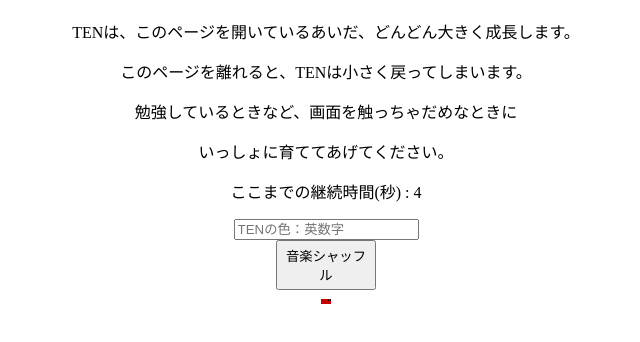
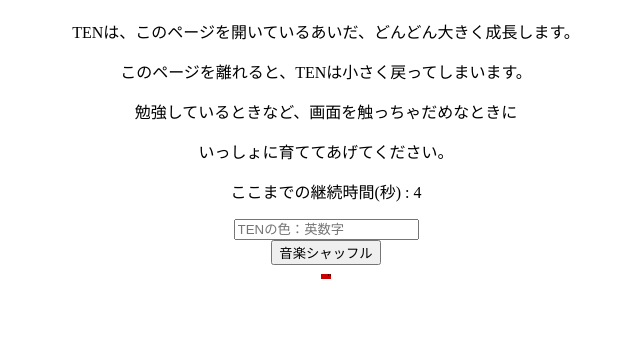
Before and after one commit to brrik/degitalPetTEN, a plain HTML site: page index.html in a window 1280 px wide. Shown: the part 70-412 px from the top of the page, without its empty margins (314-954 px from the left). Drawn offline with Linux system fonts and the light colour scheme.

Commit message:
button size adopt

```diff
--- a/style.css
+++ b/style.css
@@ -6,10 +6,6 @@ body{
     margin:auto auto;
 }
 
-button{
-    width: 100px;
-    height: 50px;
-}
 
 #player{
     position: fixed;
```
